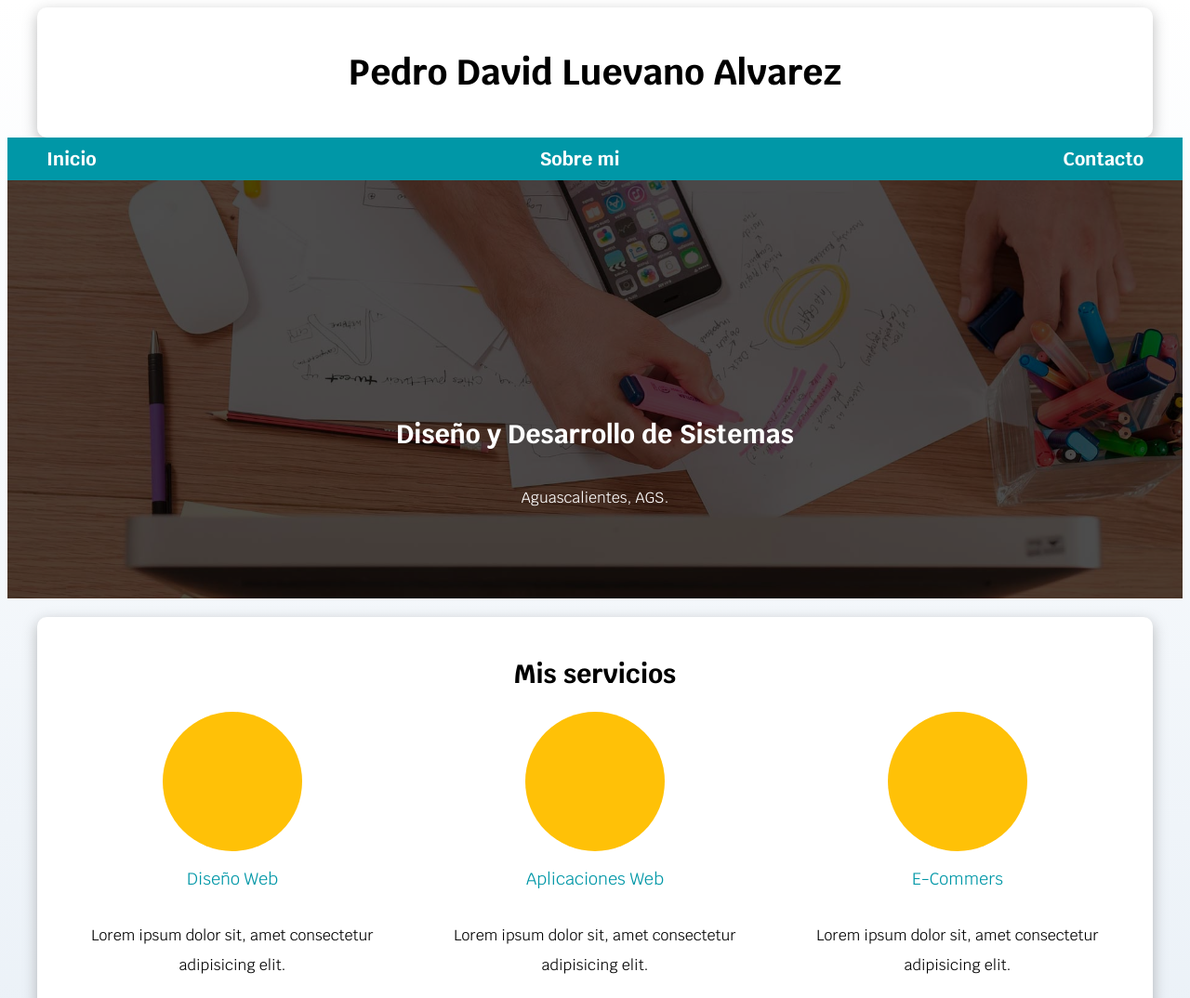
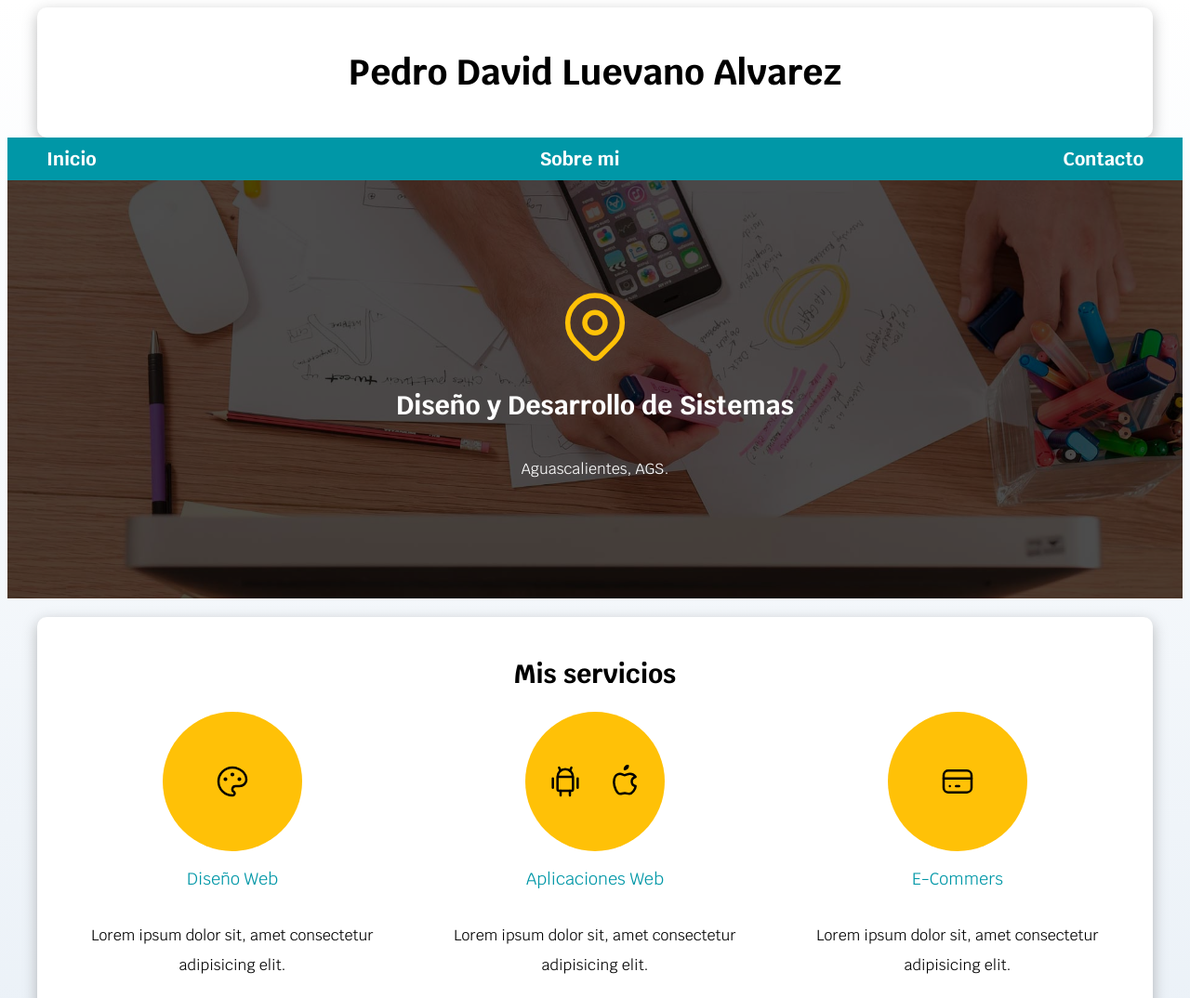
Before and after one commit to UP220733/TYAI, a plain HTML site: page index.html in a window 1280 px wide. Shown: the top 1074 px of the page at 93% size. Drawn offline with Linux system fonts and the light colour scheme.

Commit message:
:bug: Arreglar problemas con iconos y con el scroll

```diff
--- a/css/style.css
+++ b/css/style.css
@@ -13,6 +13,7 @@ html {
     font-size: 62.5%;
     box-sizing: border-box; /*Box Model **/
     scroll-snap-type: y mandatory;
+    scroll-snap-type: none !important;
 }
 /** Scroll Snap**/
 .servicios,
--- a/index.html
+++ b/index.html
@@ -24,7 +24,12 @@
 
     <section class="hero">
         <div class="contenido-hero">
-            <svg ...></svg>
+            <!-- SVG MAPA -->
+            <svg xmlns="http://www.w3.org/2000/svg" class="icon icon-tabler icon-tabler-map-pin" width="88" height="88" viewBox="0 0 24 24" stroke-width="1.5" stroke="#FFC107" fill="none" stroke-linecap="round" stroke-linejoin="round">
+                <path stroke="none" d="M0 0h24v24H0z"/>
+                <circle cx="12" cy="11" r="3" />
+                <path d="M17.657 16.657L13.414 20.9a1.998 1.998 0 0 1 -2.827 0l-4.244-4.243a8 8 0 1 1 11.314 0z" />
+            </svg>
             <h2>Diseño y Desarrollo de Sistemas</h2>
             <p class="ubicacion">Aguascalientes, AGS.</p>
         </div>
@@ -35,21 +40,51 @@
         <div class="servicios">
             <section class="servicio">
                 <span class="iconos">
-                    <svg ...></svg>
+                    <!-- SVG Diseño web -->
+                    <svg xmlns="http://www.w3.org/2000/svg" class="icon icon-tabler icon-tabler-palette" width="40" height="40" viewBox="0 0 24 24" stroke-width="1.5" stroke="#000000" fill="none" stroke-linecap="round" stroke-linejoin="round">
+                        <path stroke="none" d="M0 0h24v24H0z"/>
+                        <path d="M12 21a9 9 0 1 1 0 -18a9 8 0 0 1 9 8a4.5 4 0 0 1 -4.5 4h-2.5a2 2 0 0 0 -1 3.75a1.3 1.3 0 0 1 -1 2.25" />
+                        <circle cx="7.5" cy="10.5" r=".5" fill="currentColor" />
+                        <circle cx="12" cy="7.5" r=".5" fill="currentColor" />
+                        <circle cx="16.5" cy="10.5" r=".5" fill="currentColor" />
+                    </svg>
                 </span>
                 <h3>Diseño Web</h3>
                 <p>Lorem ipsum dolor sit, amet consectetur adipisicing elit.</p>
             </section>
             <section class="servicio">
                 <span class="iconos">
-                    <svg ...></svg>
+                    <!-- SVG Aplicaciones web (Android) -->
+                    <svg xmlns="http://www.w3.org/2000/svg" class="icon icon-tabler icon-tabler-brand-android" width="40" height="40" viewBox="0 0 24 24" stroke-width="1.5" stroke="#000000" fill="none" stroke-linecap="round" stroke-linejoin="round">
+                        <path stroke="none" d="M0 0h24v24H0z"/>
+                        <line x1="4" y1="10" x2="4" y2="16" />
+                        <line x1="20" y1="10" x2="20" y2="16" />
+                        <path d="M7 9h10v8a1 1 0 0 1 -1 1h-8a1 1 0 0 1 -1 -1v-8a5 5 0 0 1 10 0" />
+                        <line x1="8" y1="3" x2="9" y2="5" />
+                        <line x1="16" y1="3" x2="15" y2="5" />
+                        <line x1="9" y1="18" x2="9" y2="21" />
+                        <line x1="15" y1="18" x2="15" y2="21" />
+                    </svg>
+                    <!-- SVG Aplicaciones web (Apple) -->
+                    <svg xmlns="http://www.w3.org/2000/svg" class="icon icon-tabler icon-tabler-brand-apple" width="40" height="40" viewBox="0 0 24 24" stroke-width="1.5" stroke="#000000" fill="none" stroke-linecap="round" stroke-linejoin="round">
+                        <path stroke="none" d="M0 0h24v24H0z"/>
+                        <path d="M9 7c-3 0-4 3-4 5.5 0 3 2 7.5 4 7.5 1.088-.046 1.679-.5 3-.5 1.312 0 1.5.5 3 .5s4-3 4-5c-.028-.01-2.472-.403-2.5-3-.019-2.17 2.416-2.954 2.5-3-1.023-1.492-2.951-1.963-3.5-2-1.433-.111-2.83 1-3.5 1-.68 0-1.9-1-3-1z" />
+                        <path d="M12 4a2 2 0 0 0 2 -2a2 2 0 0 0 -2 2" />
+                    </svg>
                 </span>
                 <h3>Aplicaciones Web</h3>
                 <p>Lorem ipsum dolor sit, amet consectetur adipisicing elit.</p>
             </section>
             <section class="servicio">
                 <span class="iconos">
-                    <svg ...></svg>
+                    <!-- SVG E-Commerce -->
+                    <svg xmlns="http://www.w3.org/2000/svg" class="icon icon-tabler icon-tabler-credit-card" width="40" height="40" viewBox="0 0 24 24" stroke-width="1.5" stroke="#000000" fill="none" stroke-linecap="round" stroke-linejoin="round">
+                        <path stroke="none" d="M0 0h24v24H0z"/>
+                        <rect x="3" y="5" width="18" height="14" rx="3" />
+                        <line x1="3" y1="10" x2="21" y2="10" />
+                        <line x1="7" y1="15" x2="7.01" y2="15" />
+                        <line x1="11" y1="15" x2="13" y2="15" />
+                    </svg>
                 </span>
                 <h3>E-Commers</h3>
                 <p>Lorem ipsum dolor sit, amet consectetur adipisicing elit.</p>
```
Also changed, not shown: pages/contacto.html (+6 -1 lines), pages/sobreMi.html (+6 -1 lines).
